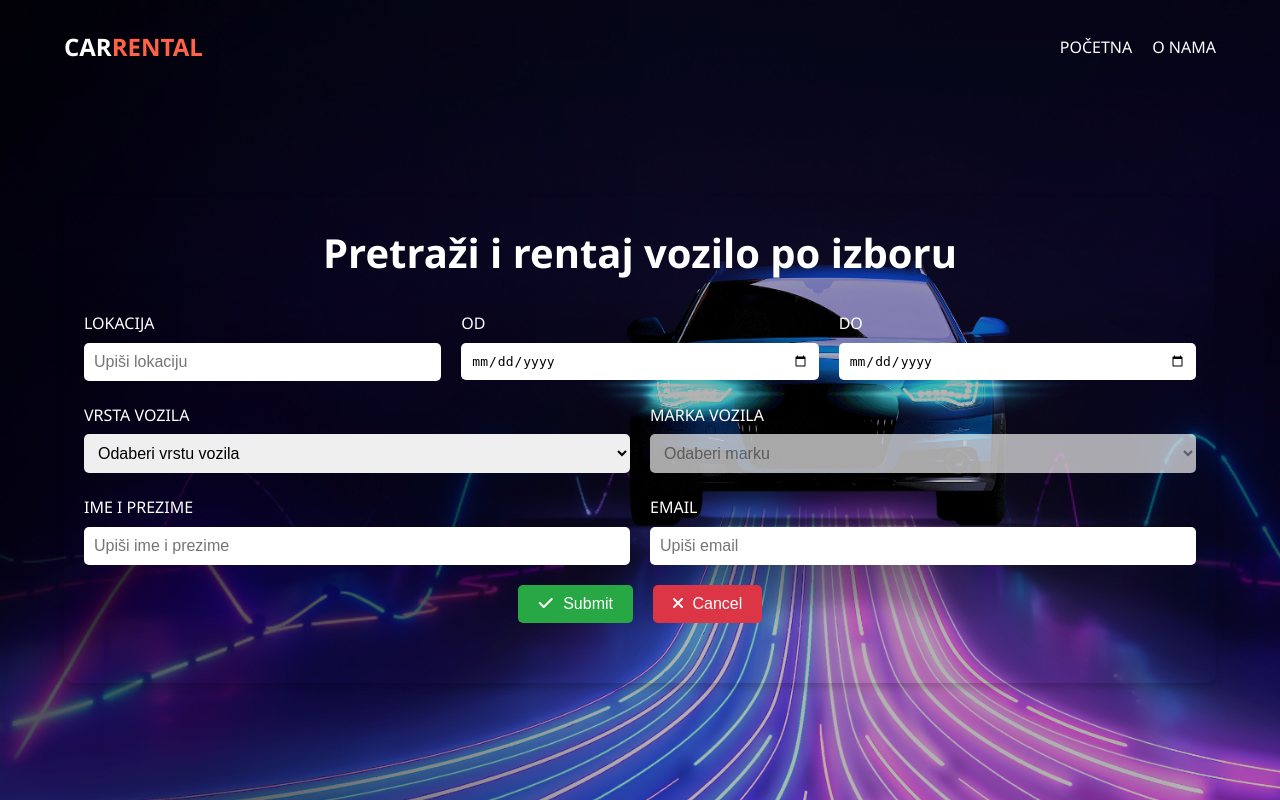
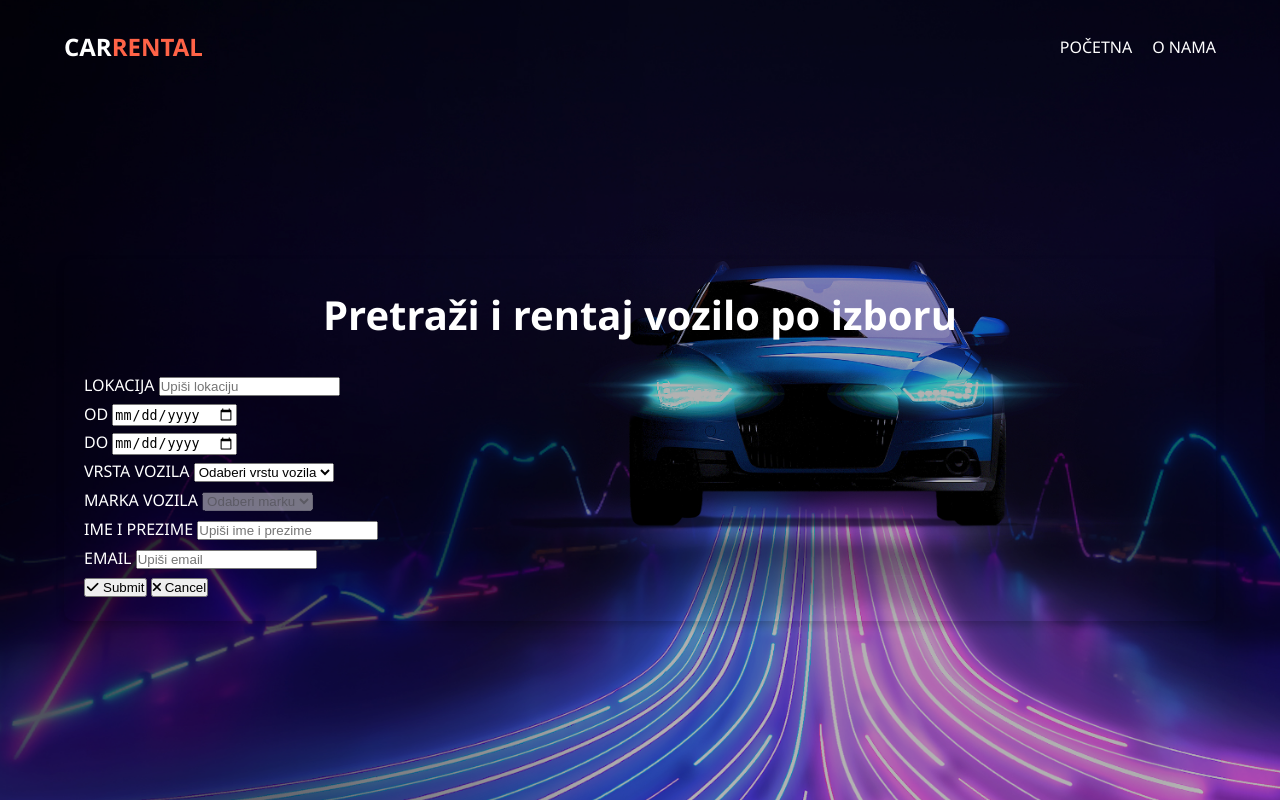
Before and after one commit to saraloncaric/PROJEKT---sustav-za-iznajmljivanje-vozila, a Flask app: page /rezervacija in a window 1280 px wide. Run offline with Flask 2, Linux system fonts and the light colour scheme; some libraries are stand-ins or nearby versions.

Commit message:
fix my code

```diff
--- a/app.py
+++ b/app.py
@@ -1,7 +1,7 @@
 from flask import Flask, render_template, request, redirect, url_for, flash
 
 app = Flask(__name__)
-app.secret_key = 'your_secret_key'  # Needed for flash messages
+app.secret_key = 'your_secret_key'
 
 @app.route('/')
 def index():
--- a/static/script.js
+++ b/static/script.js
@@ -35,11 +35,60 @@ document.addEventListener("DOMContentLoaded", () => {
         vehicleBrandSelect.disabled = true;
     });
 
-    // Mobile menu toggle
     const menuIcon = document.querySelector(".menu-icon");
     const navLinks = document.querySelector(".nav-links");
 
     menuIcon.addEventListener("click", () => {
         navLinks.classList.toggle("active");
     });
+
+    const vehicleRentals = {
+        automobil: 50,
+        motor: 30,
+        kombij: 20
+    };
+
+    const brandPercentages = {
+        Hyundai: 20,
+        Volkswagen: 30,
+        Ford: 25,
+        BMW: 15,
+        Audi: 10
+    };
+
+    const ctxBar = document.getElementById('vehicleTypeChart').getContext('2d');
+    new Chart(ctxBar, {
+        type: 'bar',
+        data: {
+            labels: Object.keys(vehicleRentals),
+            datasets: [{
+                label: 'Number of Rentals',
+                data: Object.values(vehicleRentals),
+                backgroundColor: ['#ff6347', '#36a2eb', '#ffce56']
+            }]
+        },
+        options: {
+            responsive: true,
+            scales: {
+                y: {
+                    beginAtZero: true
+                }
+            }
+        }
+    });
+
+    const ctxPie = document.getElementById('brandPercentageChart').getContext('2d');
+    new Chart(ctxPie, {
+        type: 'pie',
+        data: {
+            labels: Object.keys(brandPercentages),
+            datasets: [{
+                data: Object.values(brandPercentages),
+                backgroundColor: ['#ff6347', '#36a2eb', '#ffce56', '#4bc0c0', '#9966ff']
+            }]
+        },
+        options: {
+            responsive: true
+        }
+    });
 });
--- a/static/style.css
+++ b/static/style.css
@@ -1,3 +1,4 @@
+/* Existing styles */
 * {
     margin: 0;
     padding: 0;
@@ -30,7 +31,6 @@ body {
 .top-nav {
     width: 100%;
     padding: 10px 0;
-
     position: fixed;
     top: 0;
     left: 0;
@@ -100,123 +100,32 @@ nav {
     margin-bottom: 10px;
 }
 
-.header-content p {
-    font-size: 1.2em;
+.about-section {
+    margin-bottom: 40px;
 }
 
-.home-description,
-.about-section,
-.form-section {
-    text-align: center;
-    margin-bottom: 20px;
-}
-
-.home-description h2 {
-    font-size: 2em;
-    margin-bottom: 10px;
-}
-
-.home-description p,
-.about-section p {
-    font-size: 1.1em;
-    line-height: 1.6;
-}
-
-.form-section form {
-    display: flex;
-    flex-direction: column;
-    align-items: center;
-}
-
-.form-row {
-    display: flex;
-    flex-wrap: wrap;
-    gap: 20px;
-    width: 100%;
-    justify-content: center;
-    margin-bottom: 20px;
-}
-
-.form-group {
-    flex: 1;
-    min-width: 200px;
-    text-align: left;
-}
-
-.form-group label {
-    display: block;
-    font-size: 1em;
-    margin-bottom: 5px;
-}
-
-.form-group input,
-.form-group select {
-    width: 100%;
-    padding: 10px;
-    border-radius: 5px;
-    border: none;
-    font-size: 1em;
-}
-
-.button-row {
-    display: flex;
-    gap: 20px;
-    justify-content: center;
-}
-
-.button-row button {
-    padding: 10px 20px;
-    font-size: 1em;
-    border: none;
-    border-radius: 5px;
-    cursor: pointer;
-    transition: background 0.3s ease;
-}
-
-.button-row button i {
-    margin-right: 5px;
-}
-
-.button-row button[type="submit"] {
-    background: #28a745;
-    color: #fff;
-}
-
-.button-row button[type="submit"]:hover {
-    background: #218838;
-}
-
-.button-row button[type="button"] {
-    background: #dc3545;
-    color: #fff;
-}
-
-.button-row button[type="button"]:hover {
-    background: #c82333;
-}
-
-@media (max-width: 768px) {
+@media screen and (max-width: 768px) {
     .menu-icon {
         display: block;
     }
 
     .nav-links {
-        display: none;
+        position: absolute;
+        top: 60px;
+        right: -200px;
+        width: 200px;
+        background: rgba(0, 0, 0, 0.9);
         flex-direction: column;
+        align-items: center;
         gap: 10px;
-        background: rgba(0, 0, 0, 0.8);
-        position: absolute;
-        top: 50px;
-        right: 0;
-        width: 200px;
-        padding: 10px;
-    }
-
-    .nav-links li a {
-        font-size: 1.2em;
+        transition: right 0.3s ease;
     }
 
     .nav-links.active {
-        display: flex;
+        right: 0;
+    }
+
+    .nav-links li {
+        margin-bottom: 10px;
     }
 }
```
Also changed, not shown: templates/about.html (+16 -3 lines).
